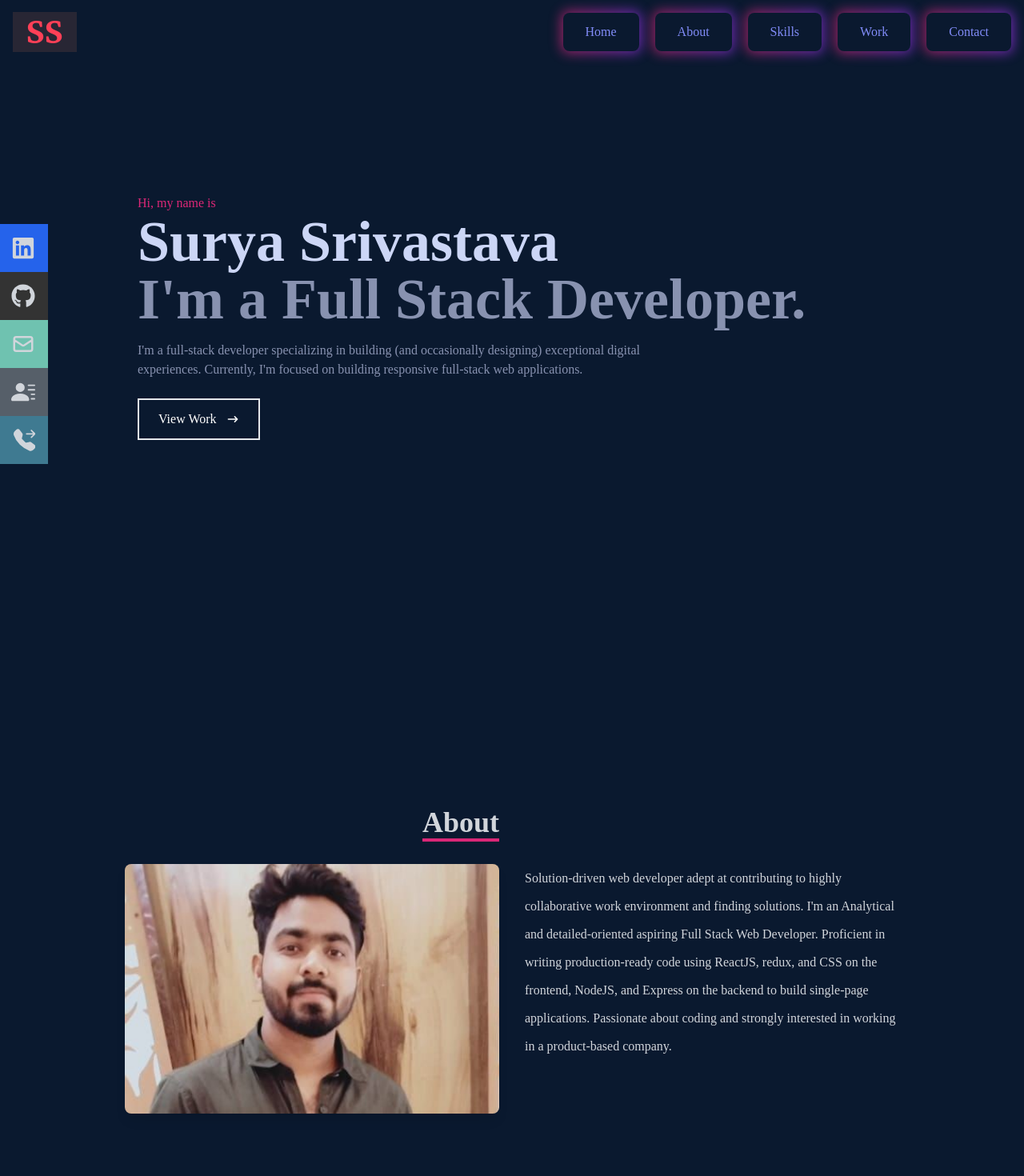
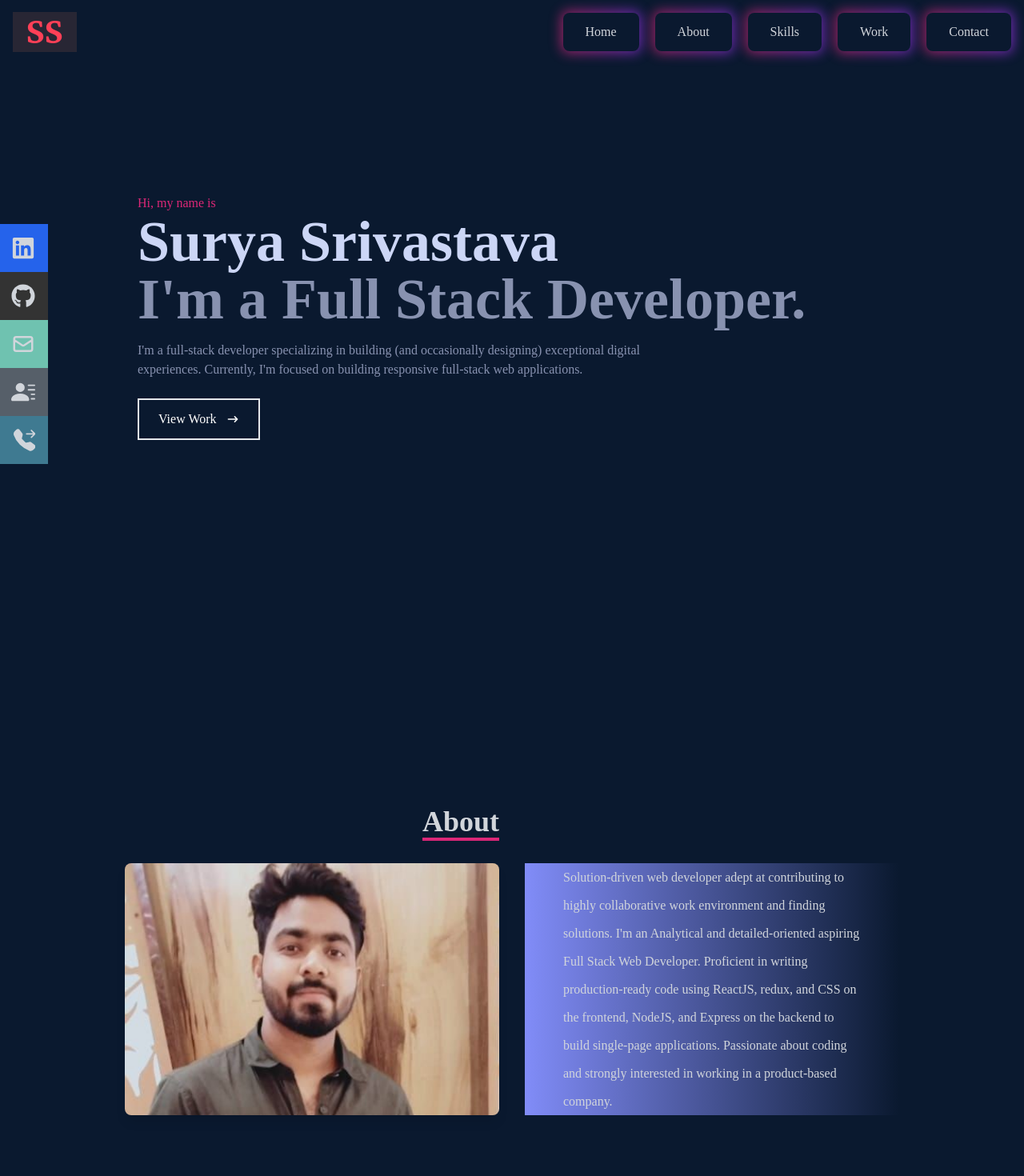
Before and after one commit to Surya9263/SuryaPortfolio, a React (Create React App) app: page / in a window 1280 px wide. Shown: the top 1470 px of the page at 80% size. Built offline with nearby package versions, Linux system fonts and the light colour scheme.

Commit message:
tags to project section

```diff
--- a/src/components/About.jsx
+++ b/src/components/About.jsx
@@ -15,7 +15,7 @@ const About = () => {
                         <img className='object-cover shadow-lg rounded-lg' src={image} alt="" />
                     </div>
                     <div style={{}}>
-                    <p style={{lineHeight:"35px"}} >Solution-driven web developer adept at contributing to highly collaborative work environment and finding solutions. I'm an Analytical and detailed-oriented aspiring Full Stack Web Developer. Proficient in writing production-ready code using ReactJS, redux, and CSS on the frontend, NodeJS, and Express on the backend to build single-page applications. Passionate about coding and strongly interested in working in a product-based company. </p>
+                    <p style={{lineHeight:"35px"}} className="leading-snug  bg-gradient-to-r from-indigo-400 to-transparent  px-12 decoration-clone">Solution-driven web developer adept at contributing to highly collaborative work environment and finding solutions. I'm an Analytical and detailed-oriented aspiring Full Stack Web Developer. Proficient in writing production-ready code using ReactJS, redux, and CSS on the frontend, NodeJS, and Express on the backend to build single-page applications. Passionate about coding and strongly interested in working in a product-based company. </p>
                     </div>
         </div>
         </div>
--- a/src/components/Navbar.jsx
+++ b/src/components/Navbar.jsx
@@ -23,31 +23,31 @@ const Navbar = () => {
             <div className='relative group'>
                 <div className='absolute -inset-0.5  rounded-lg blur opacity-75 bg-gradient-to-r from-pink-600 to-purple-600 group-hover:opacity-100 transition duration-1000 group-hover:duration-200 animate-tilt'></div>
                 <li className='relative bg-[#0a192f] rounded-lg leading-none px-7 py-4'><Link to="home" smooth={true} duration={500}>
-                <span className='text-indigo-400 group-hover:text-gray-100 transition duration-200' >Home</span>
+                <span className=' text-gray-300 group-hover:text-indigo-400 transition duration-200' >Home</span>
                 </Link></li></div>
 
                 <div className='relative group'>
                     <div className='absolute -inset-0.5  rounded-lg blur opacity-75 bg-gradient-to-r from-pink-600 to-purple-600 group-hover:opacity-100 transition duration-1000 group-hover:duration-200 animate-tilt'></div>
                 <li className='relative bg-[#0a192f] rounded-lg leading-none px-7 py-4'><Link to="about" smooth={true} duration={500}>
-                    <span className='text-indigo-400 group-hover:text-gray-100 transition duration-200' >About</span>
+                    <span className='text-gray-300 group-hover:text-indigo-400 transition duration-200' >About</span>
                 </Link></li></div>
 
                 <div className='relative group'>
                 <div className='absolute -inset-0.5  rounded-lg blur opacity-75 bg-gradient-to-r from-pink-600 to-purple-600 group-hover:opacity-100 transition duration-1000 group-hover:duration-200 animate-tilt'></div>
                 <li className='relative bg-[#0a192f] rounded-lg leading-none px-7 py-4'><Link to="skills" smooth={true} duration={500}>
-                <span className='text-indigo-400 group-hover:text-gray-100 transition duration-200' >Skills</span>
+                <span className='text-gray-300 group-hover:text-indigo-400 transition duration-200' >Skills</span>
                 </Link></li></div>
 
                 <div className='relative group'>
                 <div className='absolute -inset-0.5  rounded-lg blur opacity-75 bg-gradient-to-r from-pink-600 to-purple-600 group-hover:opacity-100 transition duration-1000 group-hover:duration-200 animate-tilt'></div>
                 <li className='relative bg-[#0a192f] rounded-lg leading-none px-7 py-4'><Link to="work" smooth={true} duration={500}>
-                <span className='text-indigo-400 group-hover:text-gray-100 transition duration-200' >Work</span>
+                <span className='text-gray-300 group-hover:text-indigo-400 transition duration-200' >Work</span>
                 </Link></li></div>
 
                 <div className='relative group'>
                 <div className='absolute -inset-0.5  rounded-lg blur opacity-75 bg-gradient-to-r from-pink-600 to-purple-600 group-hover:opacity-100 transition duration-1000 group-hover:duration-200 animate-tilt'></div>
                 <li className='relative bg-[#0a192f] rounded-lg leading-none px-7 py-4'><Link to="contact" smooth={true} duration={500}>
-                <span className='text-indigo-400 group-hover:text-gray-100 transition duration-200' >Contact</span>
+                <span className='text-gray-300 group-hover:text-indigo-400 transition duration-200' >Contact</span>
                 </Link></li></div>
             </ul>
 
--- a/src/components/Work.jsx
+++ b/src/components/Work.jsx
@@ -25,6 +25,7 @@ const Work = () => {
                         <span className='text-2xl font-bold text-white tracking-wider'>
                             ZARA.COM [CLONE]
                         </span>
+                        <span className='text-2xl text-pink-600'>[HTML, CSS, JavaScript]</span>
                         <div className='pt-8 text-center'>
                             <a href="https://bucolic-dango-38b34e.netlify.app/" target="_blank">
                                 <button className='text-center rounded-lg px-4 py-3 m-2 bg-white text-gray-700 font-bold text-lg'>DEMO</button>
@@ -44,6 +45,7 @@ const Work = () => {
                         <span className='text-2xl font-bold text-white tracking-wider'>
                             SHOP.COM [CLONE]
                         </span>
+                        <span className='text-2xl text-pink-600'>[HTML, CSS, JavaScript]</span>
                         <div className='pt-8 text-center'>
                             <a href="https://vocal-marigold-0a794e.netlify.app/" target="_blank">
                                 <button className='text-center rounded-lg px-4 py-3 m-2 bg-white text-gray-700 font-bold text-lg'>DEMO</button>
@@ -60,9 +62,10 @@ const Work = () => {
 
                     {/* hover effects */}
                     <div className='opacity-0 group-hover:opacity-100'>
-                        <span className='text-2xl font-bold text-white tracking-wider'>
+                        <span className='text-2xl font-bold text-white tracking-wider flex'>
                             THEHINDU.COM [CLONE]
                         </span>
+                        <span className='text-2xl text-pink-600'>[React JS, News.io API, module CSS]</span>
                         <div className='pt-8 text-center'>
                             <a href="https://thehinduclone.netlify.app/" target="_blank">
                                 <button className='text-center rounded-lg px-4 py-3 m-2 bg-white text-gray-700 font-bold text-lg'>DEMO</button>
```
